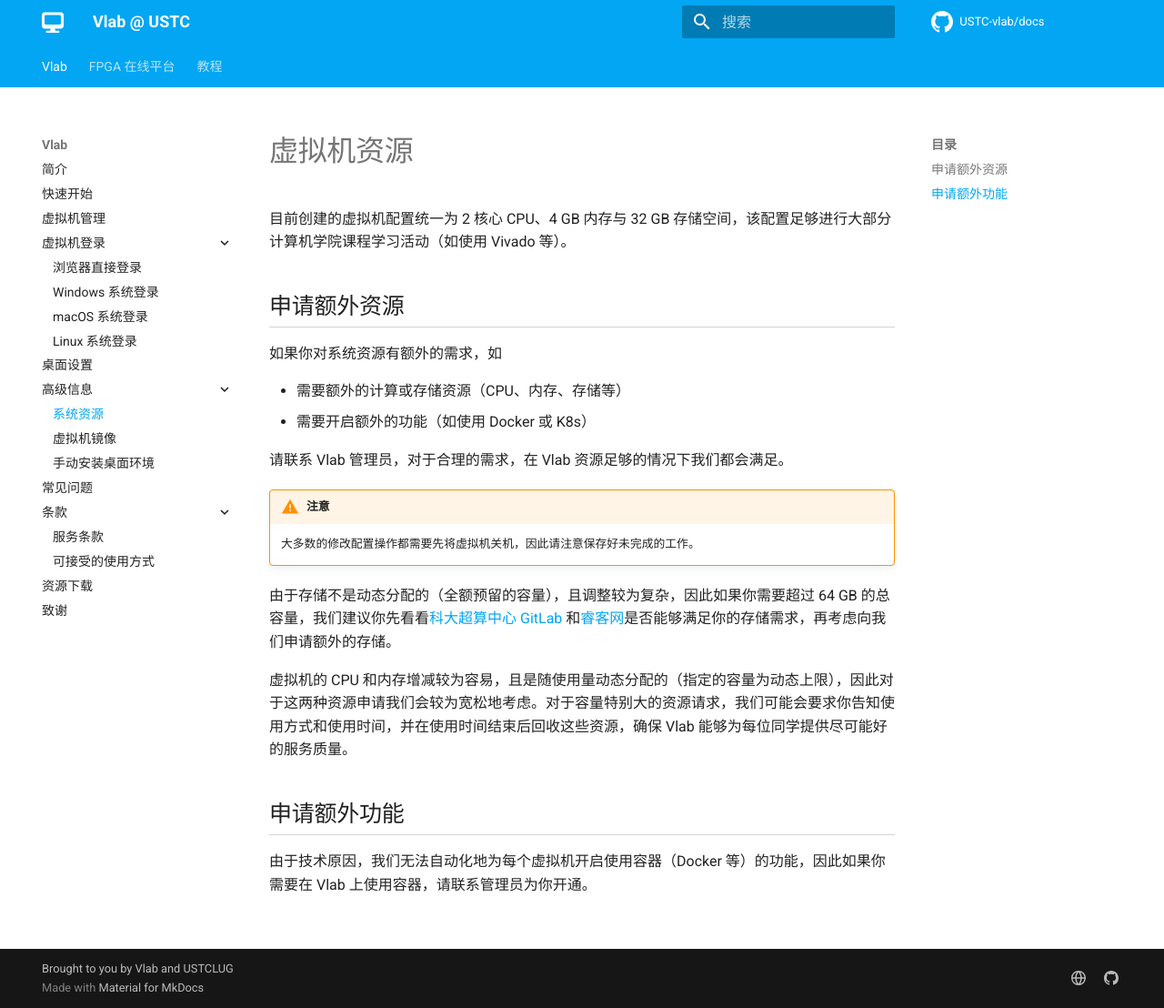
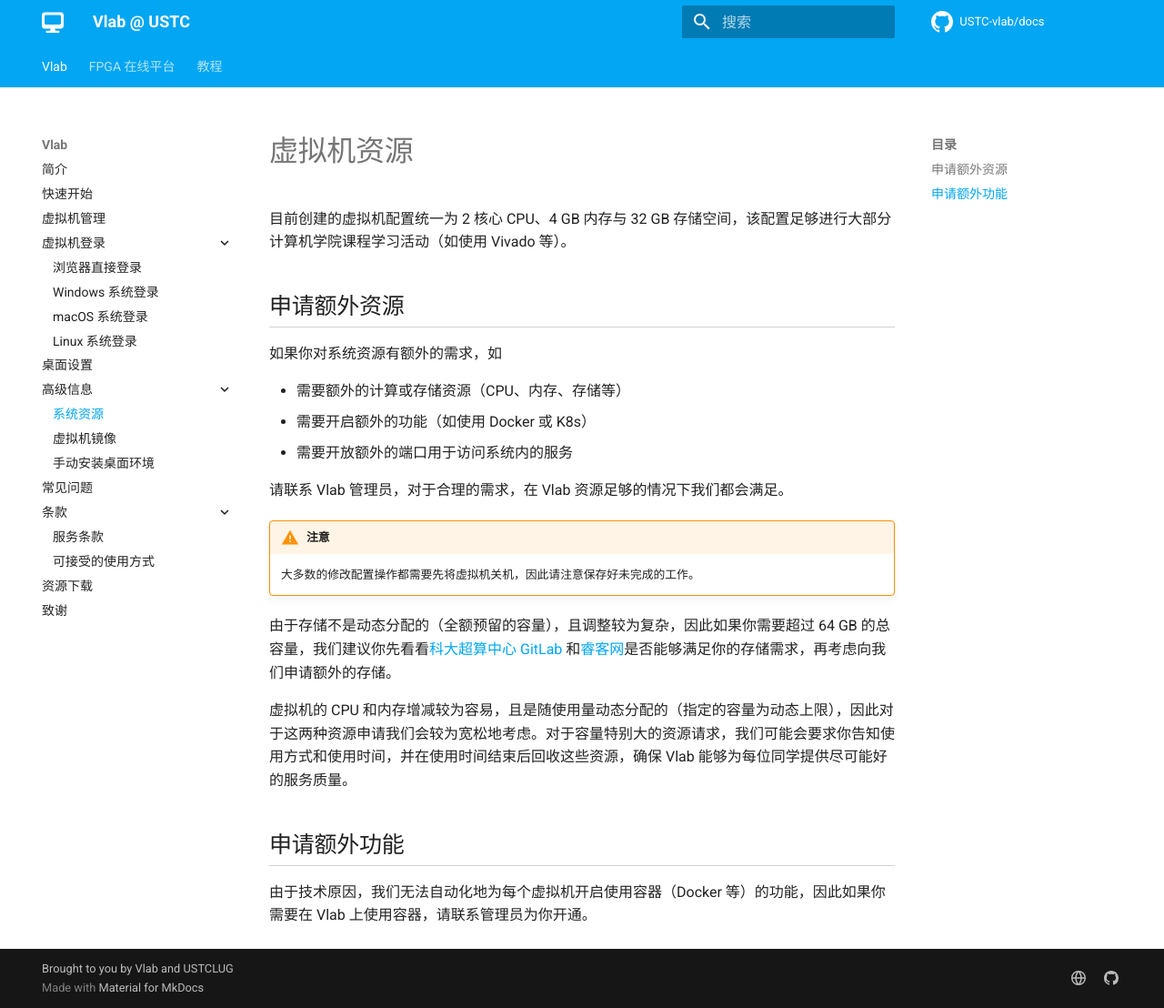
Before and after one commit to USTC-vlab/docs, an MkDocs documentation site: the page built from docs/vm/resources.md, in a window 1280 px wide and 1108 px high. Shown: the whole window at 91% size. Built offline with MkDocs 1.6.1 and Material for MkDocs 9.7.7, drawn with Linux system fonts in a browser that asks for light colours; comment, search, counter and statistics services are not loaded.

Commit message:
vm/resources: Add extra port opening

```diff
--- a/docs/vm/resources.md
+++ b/docs/vm/resources.md
@@ -8,6 +8,7 @@
 
 - 需要额外的计算或存储资源（CPU、内存、存储等）
 - 需要开启额外的功能（如使用 Docker 或 K8s）
+- 需要开放额外的端口用于访问系统内的服务
 
 请联系 Vlab 管理员，对于合理的需求，在 Vlab 资源足够的情况下我们都会满足。
 
```
